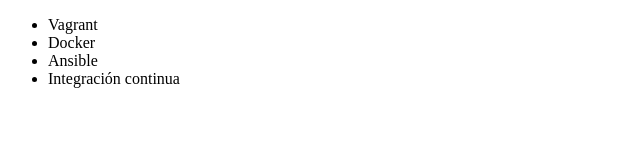
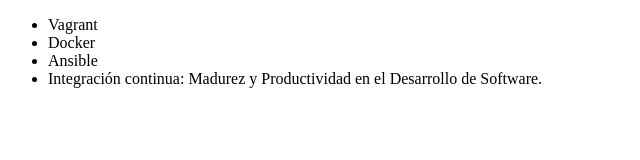
Before and after one commit to Kevinsamor/alura-git, a plain HTML site: page Index.html in a window 1280 px wide. Shown: the whole page, without its empty margins (0-640 px from the left). Drawn offline with Linux system fonts and the light colour scheme.

Commit message:
Renombrando curso de integración continua

```diff
--- a/Index.html
+++ b/Index.html
@@ -9,7 +9,7 @@
             <li> Vagrant </li>
             <li> Docker </li>
             <li> Ansible </li>
-            <li> Integración continua </li>
+            <li> Integración continua: Madurez y Productividad en el Desarrollo de Software. </li>
         </ul>
     </body>
 </html>
```
